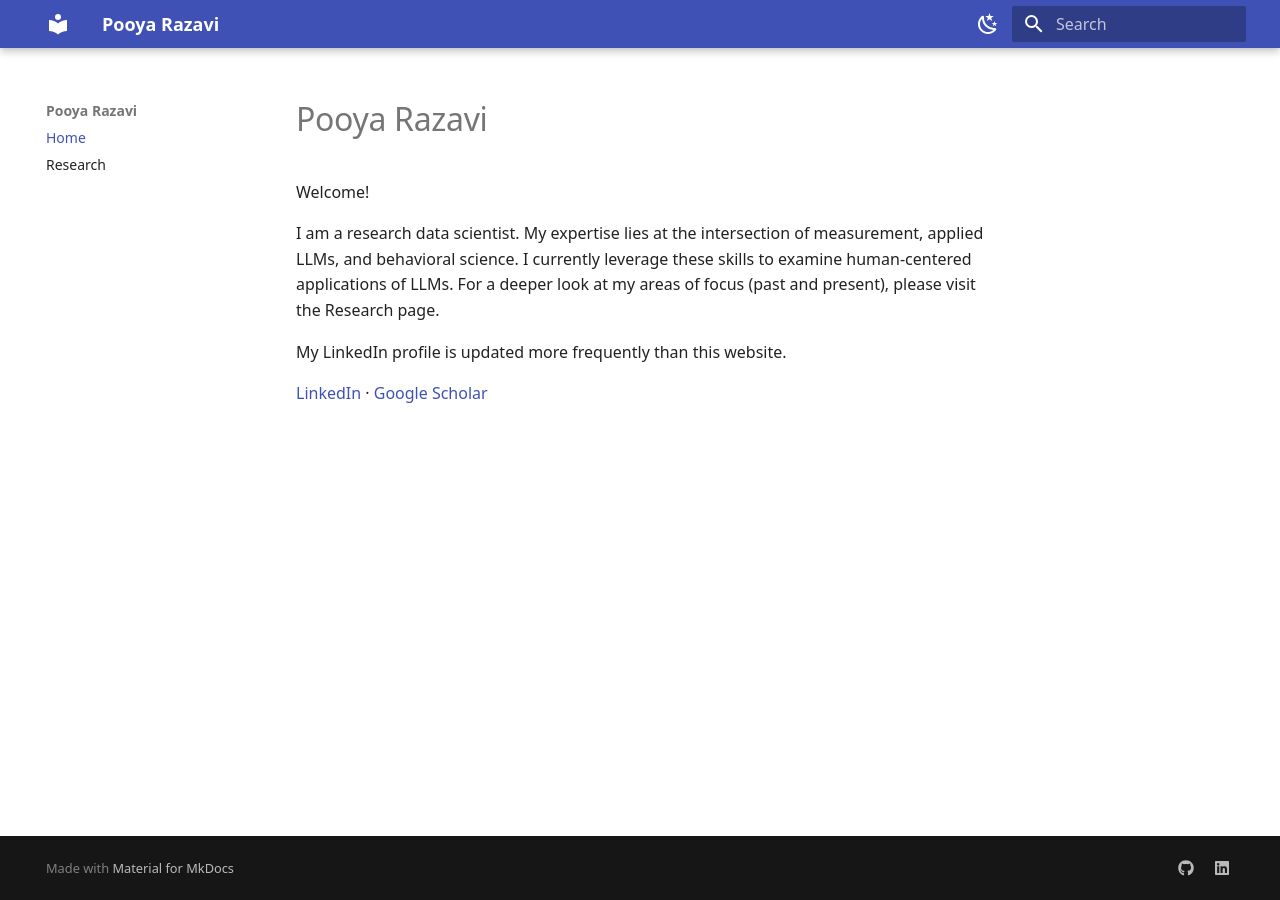
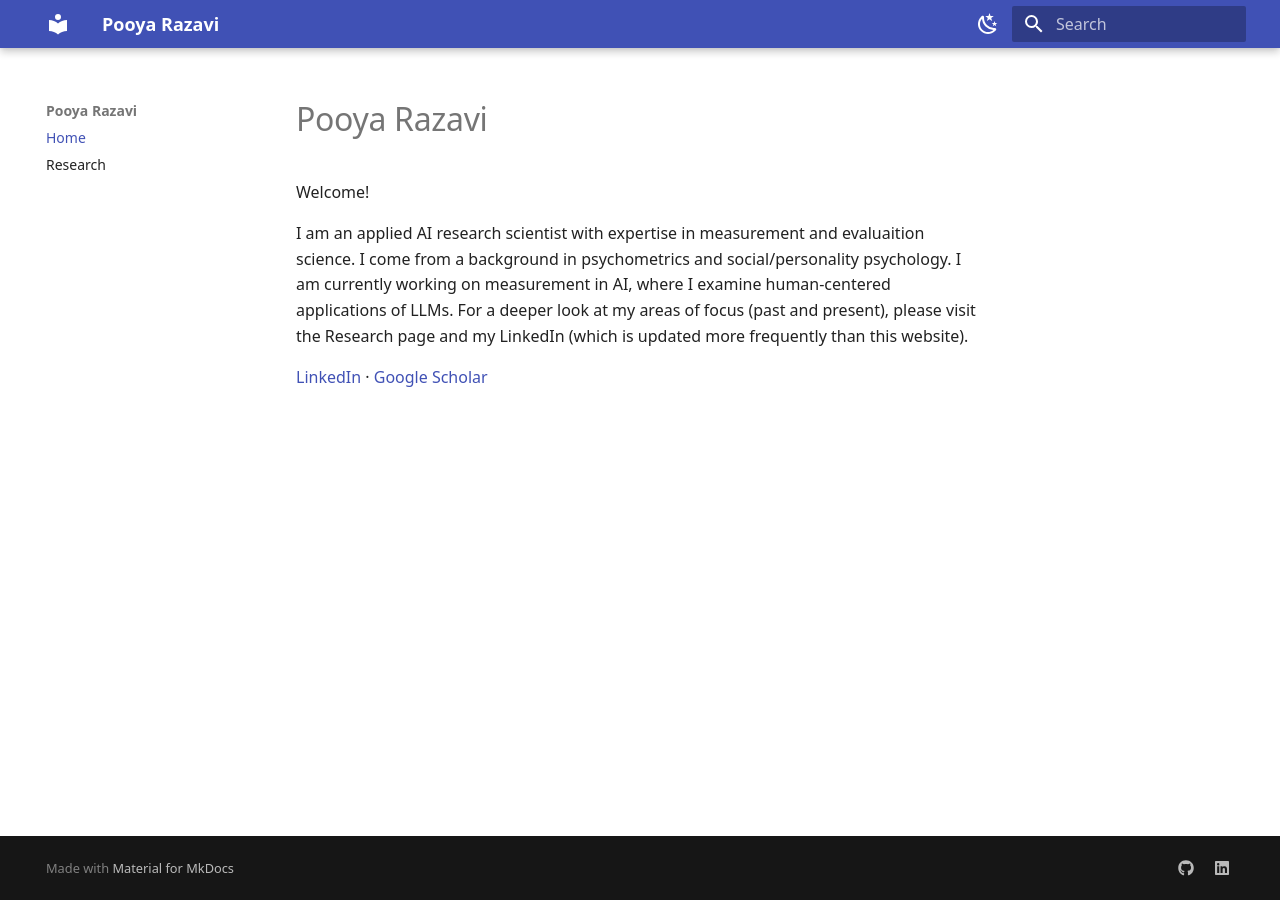
Before and after one commit to p-razavi/brief-site, an MkDocs documentation site: the page built from docs/index.md, in a window 1280 px wide. Built offline with MkDocs 1.6.1 and Material for MkDocs 9.7.7, drawn with Linux system fonts in a browser that asks for light colours; some web fonts are replaced.

Commit message:
update to home page

```diff
--- a/docs/index.md
+++ b/docs/index.md
@@ -7,9 +7,8 @@ title: Home
 
 Welcome!
 
-I am a research data scientist. My expertise lies at the intersection of measurement, applied LLMs, and behavioral science. I currently leverage these skills to examine human-centered applications of LLMs. For a deeper look at my areas of focus (past and present), please visit the Research page.
+I am an applied AI research scientist with expertise in measurement and evaluaition science. I come from a background in psychometrics and social/personality psychology. I am currently working on measurement in AI, where I examine human-centered applications of LLMs. For a deeper look at my areas of focus (past and present), please visit the Research page and my LinkedIn (which is updated more frequently than this website).
 
-My LinkedIn profile is updated more frequently than this website.
 
 
 
```
